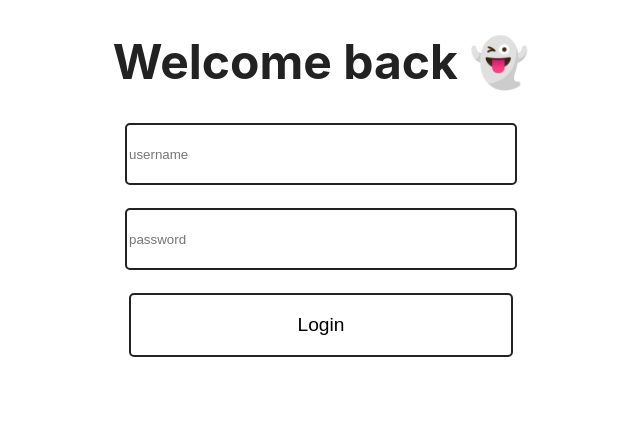
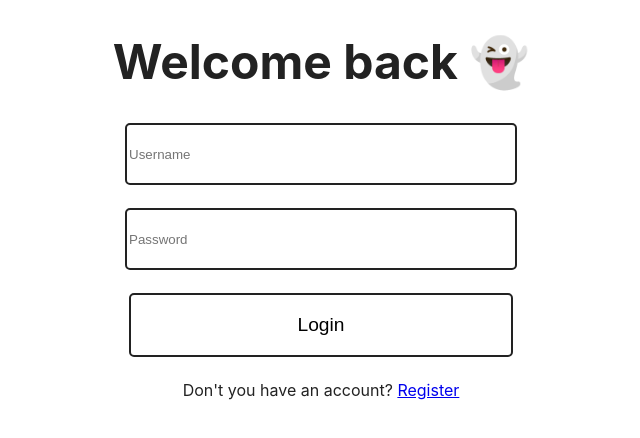
Before and after one commit to Sueysz/gen-quiz, a React (Vite) app: page /login in a window 1280 px wide. Shown: the top 438 px of the page, without its empty margins (319-959 px from the left). Built offline with nearby package versions, Linux system fonts and the light colour scheme.

Commit message:
préparation des fetch

```diff
--- a/src/api.js
+++ b/src/api.js
@@ -7,10 +7,20 @@ const data = [
     {id: 5,slug:'sixieme',title: 'Sixième Quiz',color:'rgba(42, 237, 120, 1)'},
 ]
 
+
+
+export const login = (email,password)=>{
+    console.log(email,password)
+}
+export const register = (userName,email,password)=>{
+    console.log(userName,email,password)
+}
+export const getAuth = () =>{
+    return {username:"stormy"}
+}
 export const listQuiz = ()=>{
     return data;
 };
-
 export const getQuiz = (slug)=>{
     return data.find(quiz =>quiz.slug === slug )
 }
--- a/src/pages/Home.css
+++ b/src/pages/Home.css
@@ -33,7 +33,7 @@
 
 }
 
-@media screen and (max-width:420px){
+@media screen and (max-width:450px){
 
     .card{
         width: 390px;
--- a/src/pages/Home.jsx
+++ b/src/pages/Home.jsx
@@ -1,5 +1,6 @@
 import './Home.css'
 import { listQuiz } from '../api'
+import { Link } from 'react-router-dom';
 
 export const Home = () => {
     const quizList = listQuiz();
@@ -7,7 +8,7 @@ export const Home = () => {
     return <>
         <div id='Home'>
             <div className='log'>
-                <button>Login</button>
+                <button><Link to="/login">Login</Link></button>
             </div>
             <h1>👇Choisi ton quiz👇</h1>
 
--- a/src/pages/Login.jsx
+++ b/src/pages/Login.jsx
@@ -1,13 +1,19 @@
+import { login } from '../api'
 import './Login.css'
+import { Link } from 'react-router-dom'
 
 export const Login = () => {
+    const handleLogin = ()=>{
+        login("sun",123)
+    }
     return <>
         <div id="login">
             <h1>Welcome back 👻</h1>
-            <form>
-                <input type="text" placeholder='username' />
-                <input type="password" placeholder='password' />
-                <button>Login</button>
+            <form onSubmit={handleLogin}>
+                <input type="text" placeholder='Username' />
+                <input type="password" placeholder='Password' />
+                <button type='submit'>Login</button>
+                <span>Don't you have an account? <Link to="/register">Register</Link></span>
             </form>
 
         </div>
--- a/src/pages/Register.jsx
+++ b/src/pages/Register.jsx
@@ -5,8 +5,9 @@ export const Register = () => {
         <div id="register">
             <h1>Join the Gen-Quiz <br/> community 🐻‍❄️</h1>
             <form>
-                <input type="text" placeholder='username' />
-                <input type="password" placeholder='password' />
+                <input type="text" placeholder='Username' />
+                <input type="password" placeholder='Password' />
+                <input type="email" placeholder='Email' />
                 <button>Register</button>
             </form>
 
```
